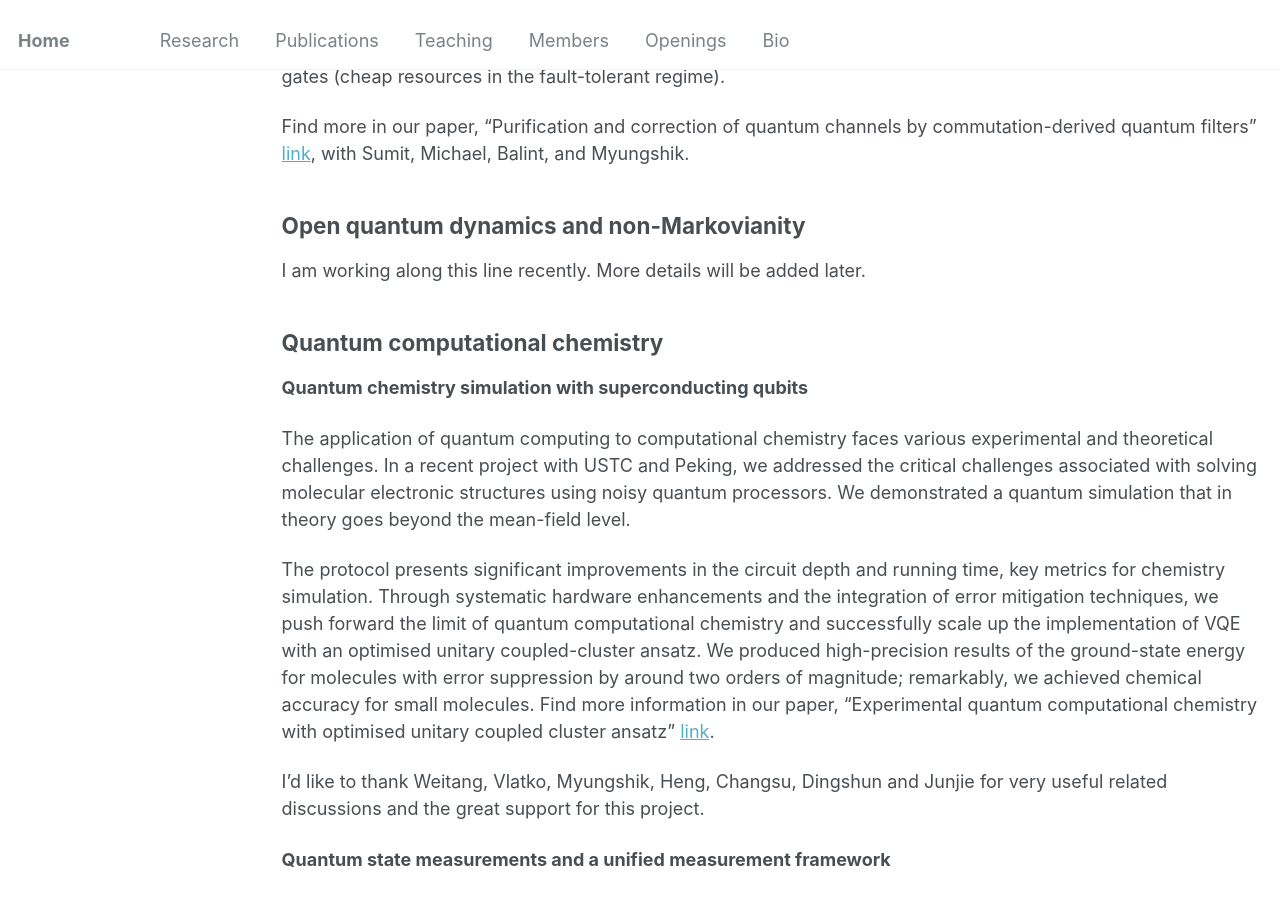
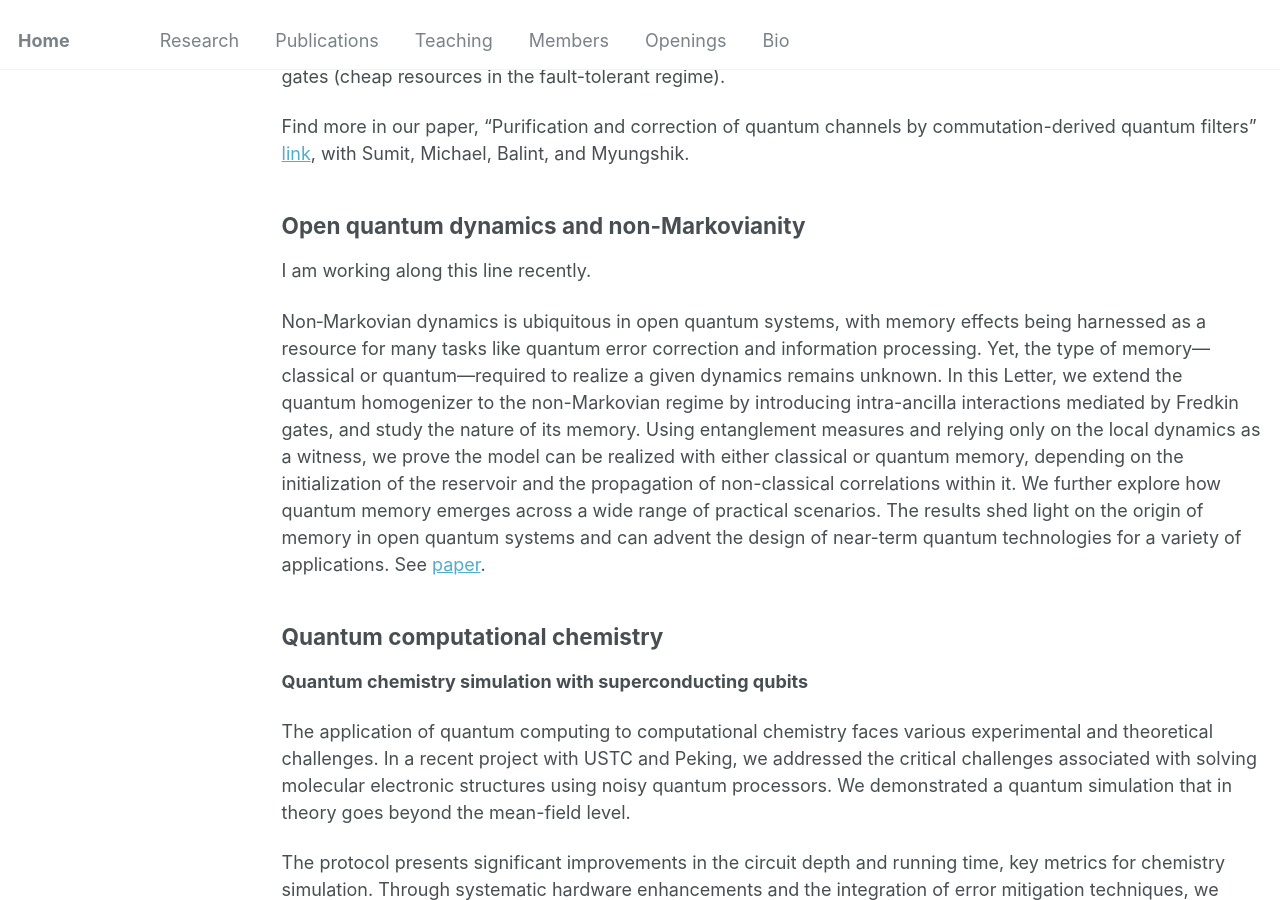
Before and after one commit to jinzhao-sun/jinzhao-sun.github.io, a Jekyll site: the page built from _pages/research.md, in a window 1280 px wide and 900 px high, scrolled down 4393 px. Built offline with Jekyll 4.4.1, drawn with Linux system fonts in a browser that asks for light colours.

Commit message:
Update research.md

```diff
--- a/_pages/research.md
+++ b/_pages/research.md
@@ -90,7 +90,10 @@ quantum filters" [link](https://arxiv.org/pdf/2407.20173), with Sumit, Michael,
 Open quantum dynamics and non-Markovianity
 -----
 <a id="open_quantum"></a>
-I am working along this line recently. More details will be added later.
+I am working along this line recently.
+
+Non‑Markovian dynamics is ubiquitous in open quantum systems, with memory effects being harnessed as a resource for many tasks like quantum error correction and information processing. Yet, the type of memory---classical or quantum---required to realize a given dynamics remains unknown. In this Letter, we extend the quantum homogenizer to the non-Markovian regime by introducing intra-ancilla interactions mediated by Fredkin gates, and study the nature of its memory. Using entanglement measures and relying only on the local dynamics as a witness, we prove the model can be realized with either classical or quantum memory, depending on the initialization of the reservoir and the propagation of non-classical correlations within it. We further explore how quantum memory emerges across a wide range of practical scenarios. The results shed light on the origin of memory in open quantum systems and can advent the design of near-term quantum technologies for a variety of applications. See [paper](https://arxiv.org/abs/2507.21907).
+
 
 
 Quantum computational chemistry
```
